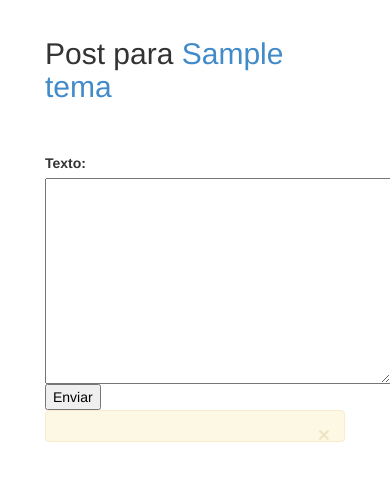
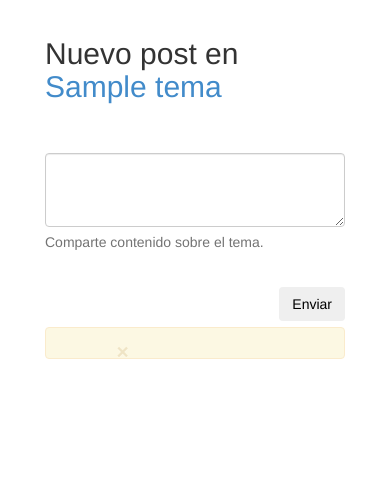
Before and after one commit to Alejoss/orillalibertaria, a Django app: a page that uses temas/templates/temas/nuevo_post.html in a window 390 px wide. Shown: the part 55-536 px from the top of the page. Run offline with Django 3.2, Linux system fonts and the light colour scheme; tables that the repository leaves empty hold one stand-in row (values such as "Sample post"); some libraries are stand-ins or nearby versions.

Commit message:
3er Commit Marzo.
Funcionalidades que Faltan:
Alistar display de Forms
Enviar errores a Forms
Ajax Vote up & down.
Notificaciones.
Mensajes (si decido incluirles).
Facebook & Twitter Login.
Responsive website.

Estado Actual:

Slugs incluidos.
Pagination.
Layout Post.
Ususario puede editar y eliminar propios posts.
Se puede subir imagen al Tema.

```diff
--- a/temas/forms.py
+++ b/temas/forms.py
@@ -1,6 +1,7 @@
 # -*- coding: utf-8 -*-
 from models import Temas, Posts, Votos, Notificaciones, Mensajes, Tema_descripcion
 from django import forms
+from django.forms import ModelForm, Textarea
 
 
 class FormCrearTema(forms.Form):
@@ -12,6 +13,17 @@ class FormNuevoPost(forms.ModelForm):
 	class Meta:
 		model = Posts
 		fields = ('texto',)
+		labels = {
+		'texto': ''
+		}
+		help_texts = {
+			'texto': 'Comparte contenido sobre el tema.'
+		}
+		widgets = {
+			'texto': Textarea(attrs={
+				'rows':3,
+				})
+		}
 
 class FormEditarTema(forms.Form):
 	descripcion = forms.CharField(max_length=1000, required=False)
--- a/temas/templates/temas/nuevo_post.html
+++ b/temas/templates/temas/nuevo_post.html
@@ -1,14 +1,18 @@
 {% extends "base_forms.html" %}
-
+{% load crispy_forms_tags %}
 {% block form %}
 
-	<h2> Post para <a href = "{% url 'temas:index_tema' tema.slug 'recientes' %}"> {{tema.nombre}}</a> </h2>
+	<h2> Nuevo post en <a href = "{% url 'temas:index_tema' tema.slug 'recientes' %}"> {{tema.nombre}}</a> </h2>
 	<br/>
 	<br/>
 	<form action = "{% url 'temas:sumar_post' tema.slug %}" method = "post"> {% csrf_token %}
-		{{form_nuevo_post.as_table}}
+		{{form_nuevo_post|crispy}}
 		<br/>
-		<input type = "submit" value = "Enviar"/>
+		<input class = "btn pull-right" type = "submit" value = "Enviar"/>
 	</form>
-
+	<br>
+	<br>
+	<h5 class = "text-muted pull-right">
+ 		<span class="glyphicon glyphicon-ok-sign"></span> Gracias por aportar a la comunidad
+ 	</h5>
 {% endblock form %}
```
Also changed, not shown: 1 other file.
